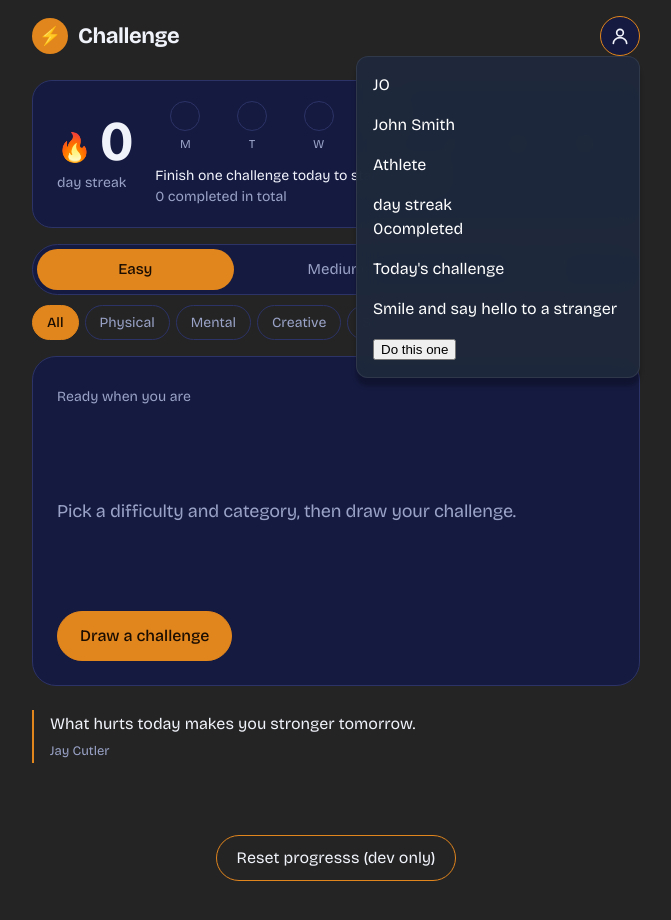
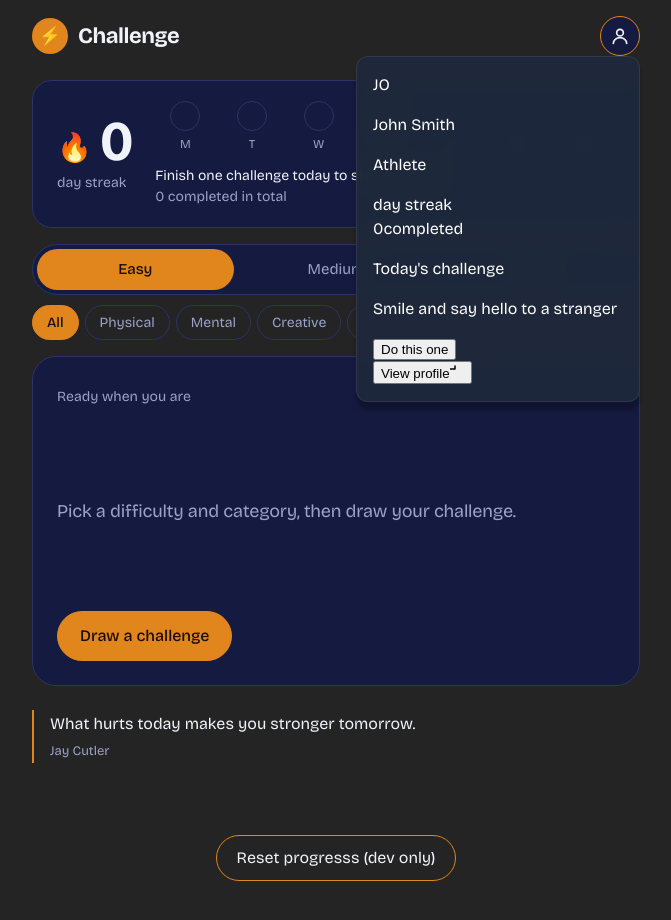
Before and after one commit to robertoandino/challenge-me, a React (Vite) app: page / in a window 1280 px wide. Both pictures are taken after a click on the button "Profile menu". Shown: the top 920 px of the page, without its empty margins (304-975 px from the left). Built offline with nearby package versions, Linux system fonts and the light colour scheme.

Commit message:
Updating profileMenu component

```diff
--- a/src/components/ProfileMenu/ProfileMenu.tsx
+++ b/src/components/ProfileMenu/ProfileMenu.tsx
@@ -73,7 +73,16 @@ function ProfileMenu({ dailyChallenge, completedCount, streakCount, onUseDaily,
                 </div>
             )}
 
+            <div className="pm-list">
+                <button type="button" className="pm-item" onClick={() => navigate("/profile")}>
+                    <span>View profile</span>
+                    <svg width="14" height="14" viewBox="0 0 14 14" fill="none" aria-hidden="true">
+                        <path d="M5 2L5 5-5 5/" stroke="currentColor" strokeWidth="1.5" strokeLinecap="round" strokeLinejoin="round" />
+                    </svg>
+                </button>
 
+
+            </div>
         </div>
     );
 };
```
